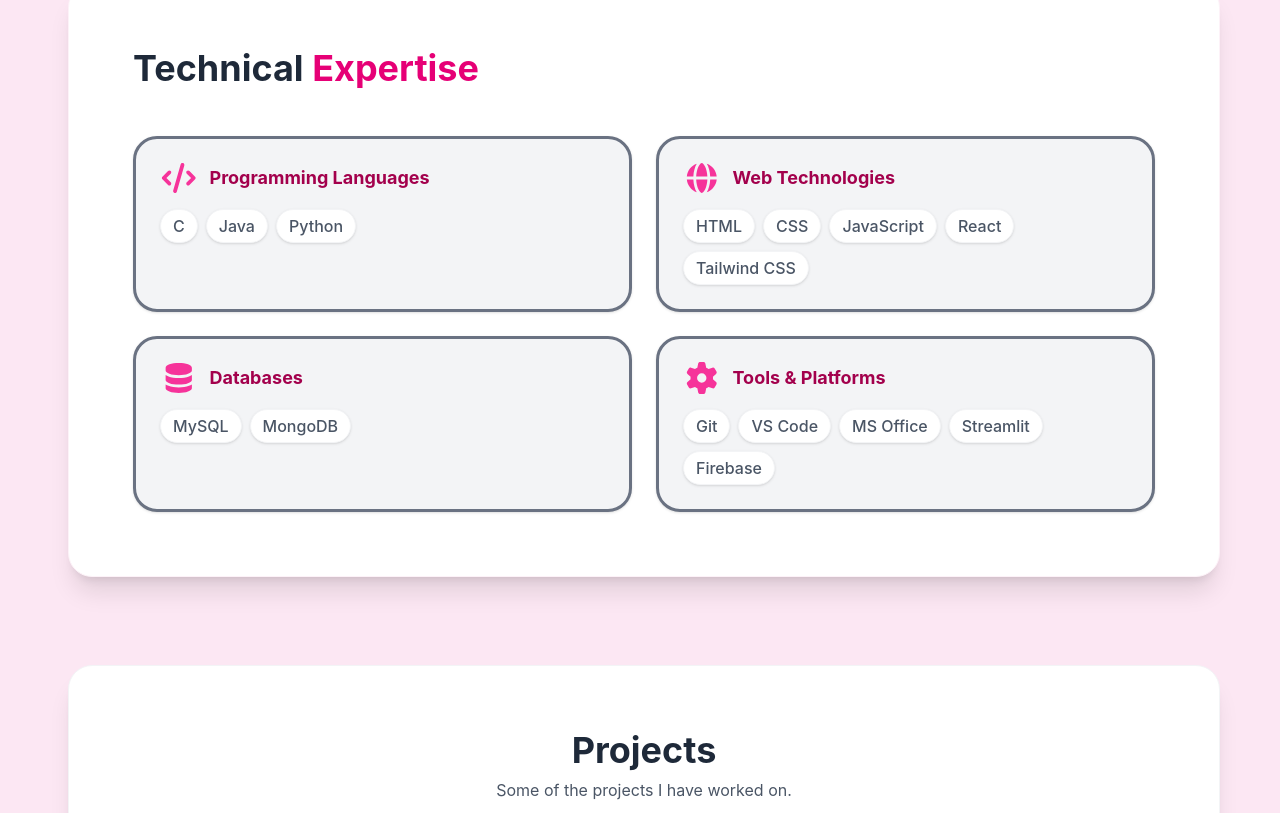
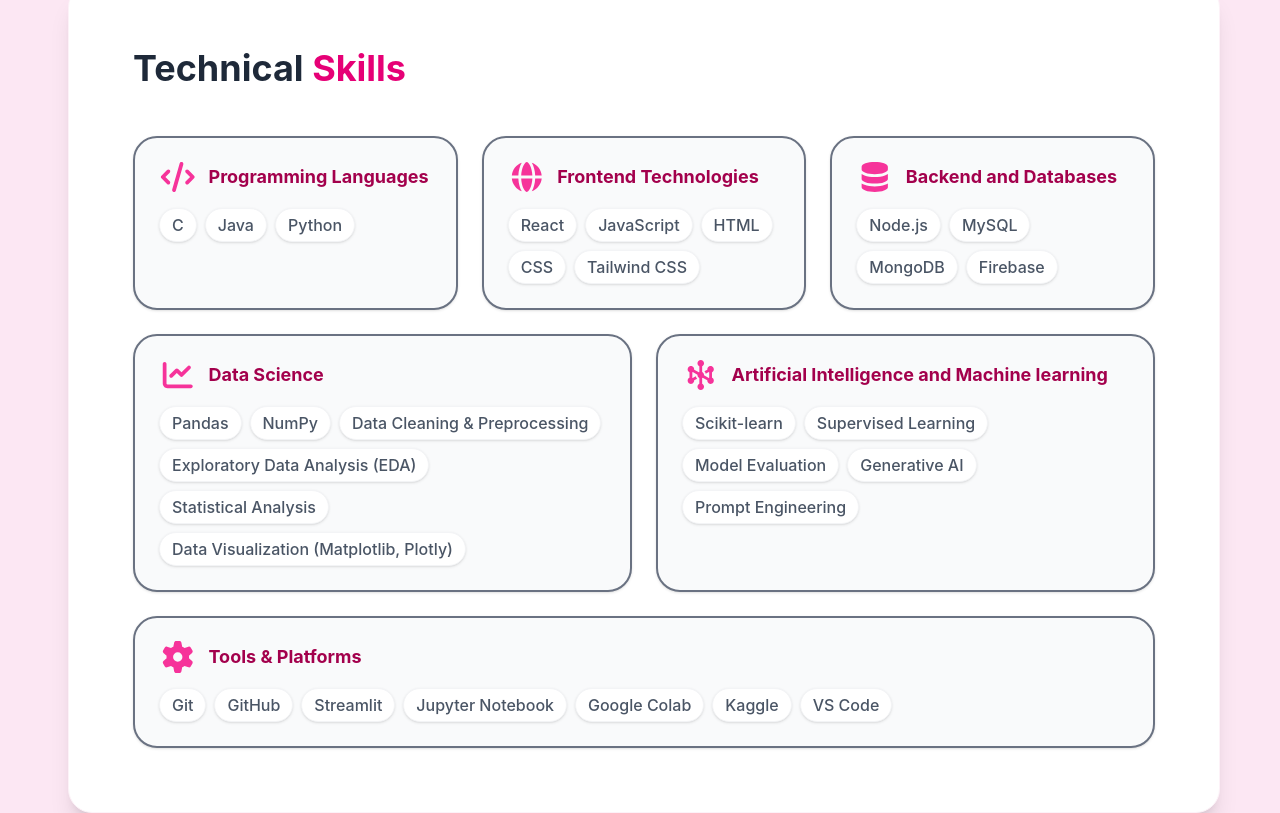
Before and after one commit to SanjnaSukirti/portfolio, a React (Vite) app: page / in a window 1280 px wide. Shown: the part 1213-2026 px from the top of the page. Built offline with nearby package versions, Linux system fonts and the light colour scheme.

Commit message:
Updated Skills section layout and added AI/ML and Data Science categories

```diff
--- a/src/pages/Skills.jsx
+++ b/src/pages/Skills.jsx
@@ -1,6 +1,14 @@
 import React from "react";
 import { FontAwesomeIcon } from "@fortawesome/react-fontawesome";
-import { faCode, faDatabase, faGear, faGlobe } from "@fortawesome/free-solid-svg-icons";
+import {
+  faCode,
+  faDatabase,
+  faGear,
+  faGlobe,
+  faServer,
+  faChartLine,
+  faHexagonNodes
+} from "@fortawesome/free-solid-svg-icons";
 
 const Skills = () => {
   const skillCategories = [
@@ -14,8 +22,8 @@
       textColor: "text-pink-800",
     },
     {
-      title: "Web Technologies",
-      skills: ["HTML", "CSS", "JavaScript", "React", "Tailwind CSS"],
+      title: "Frontend Technologies",
+      skills: ["React", "JavaScript", "HTML", "CSS", "Tailwind CSS"],
       icon: faGlobe,
       iconType: "fa",
       bgColor: "bg-gray-50",
@@ -23,8 +31,8 @@
       textColor: "text-pink-800",
     },
     {
-      title: "Databases",
-      skills: ["MySQL", "MongoDB"],
+      title: "Backend and Databases",
+      skills: ["Node.js", "MySQL", "MongoDB", "Firebase"],
       icon: faDatabase,
       iconType: "fa",
       bgColor: "bg-gray-50",
@@ -32,8 +40,41 @@
       textColor: "text-pink-800",
     },
     {
+      title: "Data Science",
+      skills: [
+        "Pandas",
+        "NumPy",
+        "Data Cleaning & Preprocessing",
+        "Exploratory Data Analysis (EDA)",
+        "Statistical Analysis",
+        "Data Visualization (Matplotlib, Plotly)",
+      ],
+      icon: faChartLine,
+      iconType: "fa",
+      bgColor: "bg-gray-50",
+      borderColor: "border-gray-500",
+      textColor: "text-pink-800",
+    },
+    {
+      title: "Artificial Intelligence and Machine learning",
+      skills: ["Scikit-learn", "Supervised Learning", "Model Evaluation","Generative AI", "Prompt Engineering"],
+      icon: faHexagonNodes,
+      iconType: "fa",
+      bgColor: "bg-gray-50",
+      borderColor: "border-gray-500",
+      textColor: "text-pink-800",
+    },
+    {
       title: "Tools & Platforms",
-      skills: ["Git", "VS Code", "MS Office", "Streamlit", "Firebase"],
+      skills: [
+        "Git",
+        "GitHub",
+        "Streamlit",
+        "Jupyter Notebook",
+        "Google Colab",
+        "Kaggle",
+        "VS Code",
+      ],
       icon: faGear,
       iconType: "fa",
       bgColor: "bg-gray-50",
@@ -42,35 +83,15 @@
     },
   ];
 
-  return (
-    <section
-      id="skills"
-      className="flex items-center justify-center bg-pink-100 px-6 py-10 scroll-mt-8"
-    >
-      <div className="w-full max-w-6xl bg-white rounded-3xl shadow-xl p-10 md:p-16 border border-pink-50">
-        {/* Section Heading */}
-        <div className="mb-12">
-          <h2 className="text-3xl md:text-4xl font-bold text-gray-800">
-            Technical <span className="text-pink-600">Expertise</span>
-          </h2>
-        </div>
-
-        {/* Skills Grid */}
-        <div className="grid grid-cols-1 sm:grid-cols-2 md:grid-cols-2 gap-6">
-          {skillCategories.map((category, index) => (
+  const SkillCard = ({ category }) => (
     <div
-              key={index}
-              className={`${category.bgColor} p-6 rounded-3xl bg-gray-100 border-3 ${category.borderColor} shadow-sm hover:shadow-md transition-shadow duration-300`}
+      className={`${category.bgColor} p-6 rounded-3xl border-2 ${category.borderColor} shadow-sm hover:shadow-md hover:-translate-y-1 transition-all duration-300`}
     >
       <div className="flex items-center gap-3 mb-4">
-                {category.iconType === "fa" ? (
         <FontAwesomeIcon
           icon={category.icon}
           className="text-3xl text-pink-500"
         />
-                ) : (
-                  <span className="text-6xl">{category.icon}</span>
-                )}
         <h3 className={`font-bold text-lg ${category.textColor}`}>
           {category.title}
         </h3>
@@ -87,6 +108,40 @@
         ))}
       </div>
     </div>
+  );
+
+  return (
+    <section
+      id="skills"
+      className="flex items-center justify-center bg-pink-100 px-6 py-10 scroll-mt-8"
+    >
+      <div className="w-full max-w-6xl bg-white rounded-3xl shadow-xl p-10 md:p-16 border border-pink-50">
+        {/* Section Heading */}
+        <div className="mb-12">
+          <h2 className="text-3xl md:text-4xl font-bold text-gray-800">
+            Technical <span className="text-pink-600">Skills</span>
+          </h2>
+        </div>
+
+        {/* Skills Grid */}
+        {/* First Row - 4 Columns */}
+        <div className="grid grid-cols-1 sm:grid-cols-2 lg:grid-cols-3 gap-6 mb-6">
+          {skillCategories.slice(0, 3).map((category, index) => (
+            <SkillCard key={index} category={category} />
+          ))}
+        </div>
+
+        {/* Second Row - 2 Columns */}
+        <div className="grid grid-cols-1 sm:grid-cols-2 gap-6 mb-6">
+          {skillCategories.slice(3, 5).map((category, index) => (
+            <SkillCard key={index} category={category} />
+          ))}
+        </div>
+
+        {/* Third Row - 2 Columns */}
+        <div className="grid grid-cols-1 gap-6">
+          {skillCategories.slice(5, 6).map((category, index) => (
+            <SkillCard key={index} category={category} />
           ))}
         </div>
       </div>
```
Lines whose indentation alone changed are shown as unchanged.
